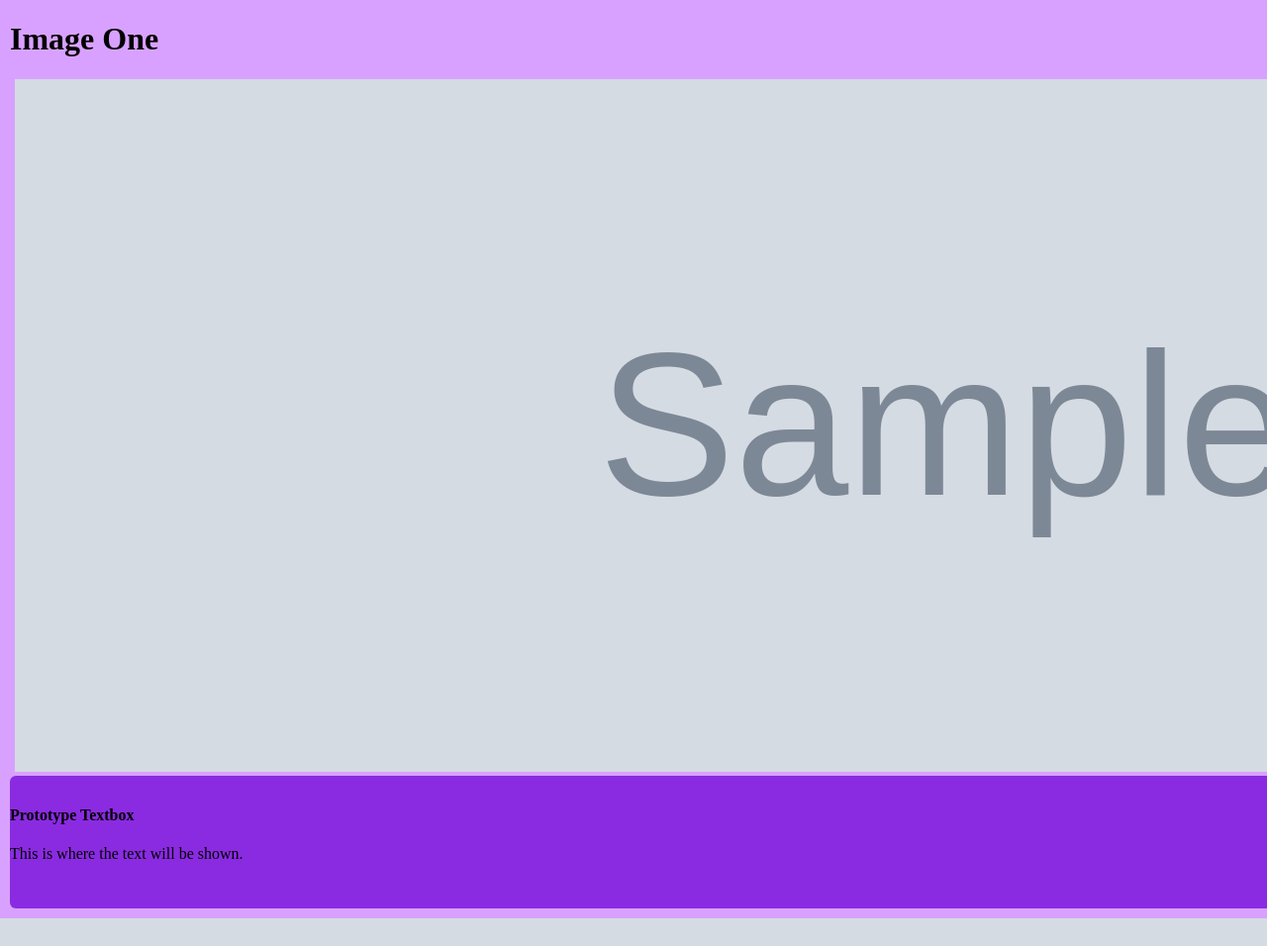
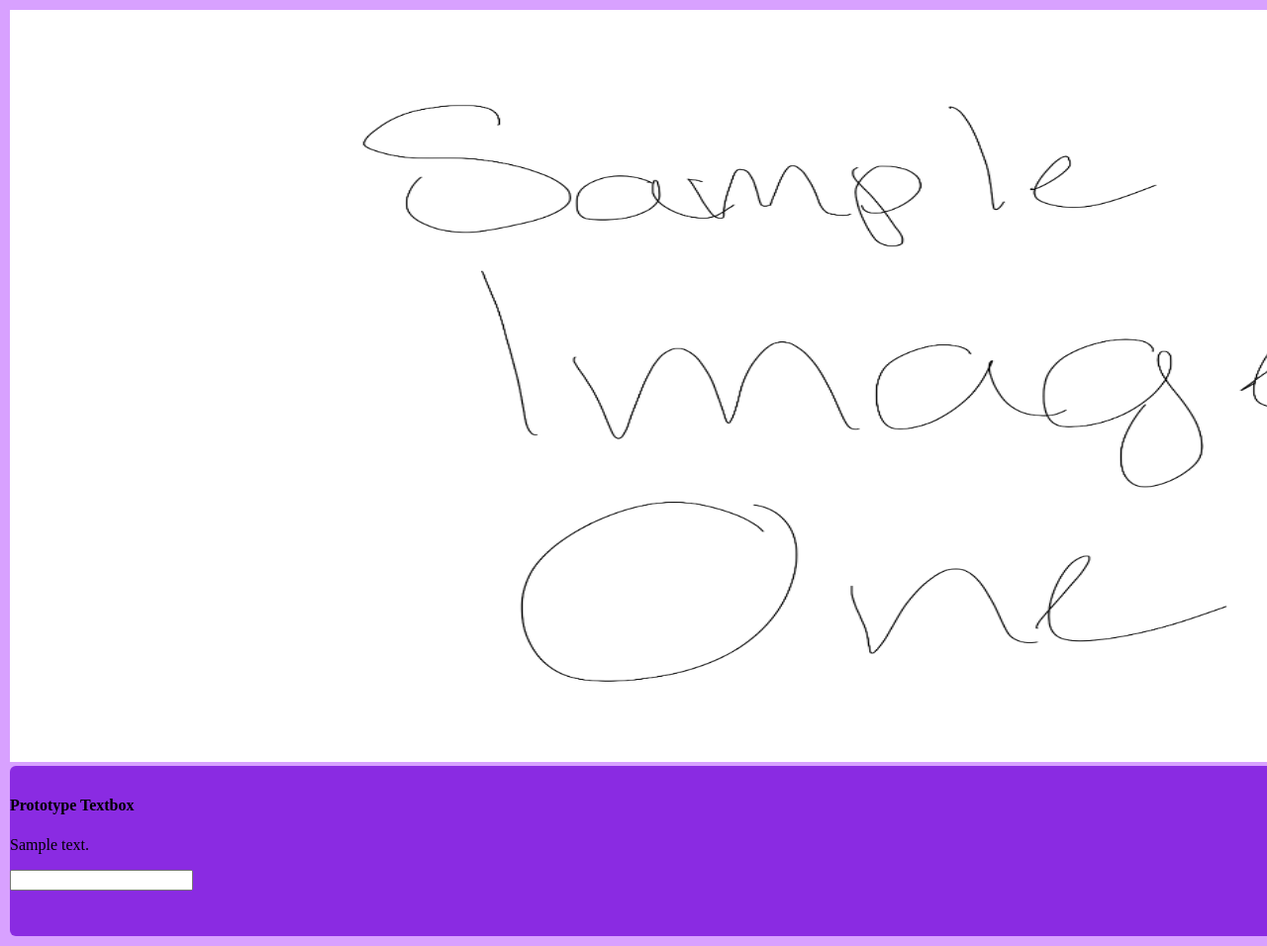
Before and after one commit to AgnesDemon/Python, a Flask app: template minigame_prototypes/templates/pageone.html in a window 1280 px wide; the page is wider, and only the part inside the window is pictured. Shown: that part at 99% size. Before the commit the page ends 928 px from the top of that part, so only its background shows below. Run offline with Flask 3, Linux system fonts and the light colour scheme; the template is opened without the code that fills it: most values are stand-ins (such as "Sample title", 1, 10 or a date in 2020); grey boxes marked "Sample" are stand-in pictures.

Commit message:
Saving modified data

```diff
--- a/minigame_prototypes/app.py
+++ b/minigame_prototypes/app.py
@@ -1,6 +1,7 @@
 from flask import Flask, render_template, request
 import pandas
 import os
+clear = lambda: os.system('cls')
 
 app = Flask(__name__)
 
@@ -10,14 +11,20 @@ app.config['UPLOAD_FOLDER'] = image_folder
 
 @app.route('/')
 def pageone():
-    img_1 = os.path.join(app.config['UPLOAD_FOLDER'], 'img.png')
-    return render_template("pageone.html", user_image = img_1)
+    #img_1 = os.path.join(app.config['UPLOAD_FOLDER'], 'img.png')
+    with open('sampletext.txt', 'r') as file:
+        filename = file.read()
+    #return render_template("pageone.html", user_image = img_1, content=filename)
+    return render_template("pageone.html", content=filename)
 
 @app.route('/secondpage/')
 def pagetwo():
     #img_2 = os.path.join(app.config['UPLOAD_FOLDER'], 'img2.png')
     #return render_template("pagetwo.html", user_image = img_2)
-    return render_template("pagetwo.html")
+    with open('sampletext.txt', 'r') as file:
+        #filename = file.read() #reads all text lines next to each other
+        filename = file.readline() #reads only the first line of text file
+    return render_template("pagetwo.html", content=filename)
 
 if __name__ == "__main__":
     app.run(debug=True)
--- a/minigame_prototypes/static/css/main.css
+++ b/minigame_prototypes/static/css/main.css
@@ -7,7 +7,7 @@ body {
 }
 
 .container {
-    width: 1890px;
+    width: 1880px;
     margin: 0 auto;
     margin-top: 10px;
     margin-bottom: 10px;
--- a/minigame_prototypes/templates/pageone.html
+++ b/minigame_prototypes/templates/pageone.html
@@ -5,11 +5,11 @@
         <title>Image One sample</title>
     </head>
     <body>
-        <h1>Image One</h1>
-        <center><img src="{{ user_image }}" width="1880" height="700"></center>
+        <center><img src="{{url_for('static',filename='images/img.png')}}" width="1880" height="760"></center>
         <div class="textboxone">
             <h4>Prototype Textbox</h4>
-            <p>This is where the text will be shown.</p>
+            <p> {{ content }}</p>
+            <p><input type="text"></p>
         </div>
     </body>
 {%endblock%}
--- a/minigame_prototypes/templates/pagetwo.html
+++ b/minigame_prototypes/templates/pagetwo.html
@@ -8,7 +8,7 @@
         <center><img src="{{url_for('static',filename='images/img2.png')}}" width="1880" height="760"></center>
         <div class="textboxtwo">
             <h4>Prototype Textbox</h4>
-            <p>This is where the text will be shown.</p>
+            <p> {{ content }}</p>
         </div>
     </body>
 {%endblock%}
```
